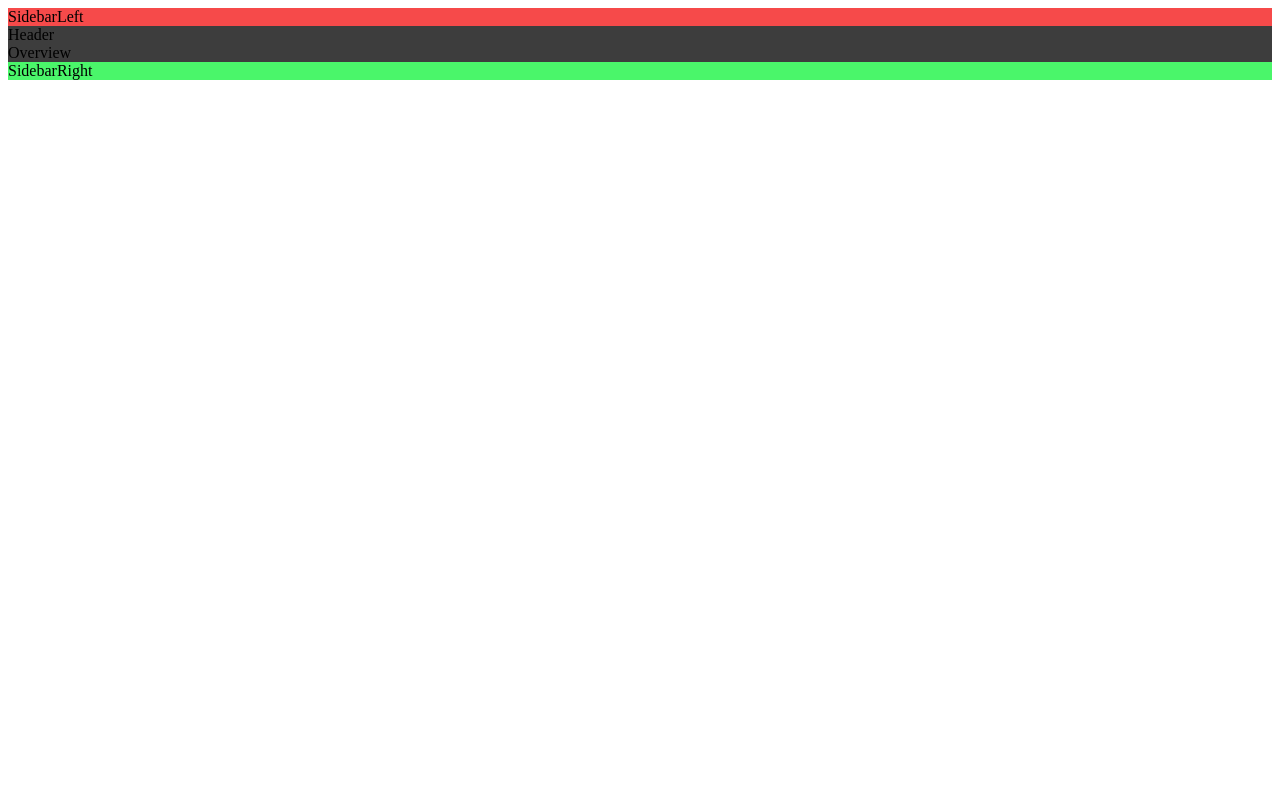
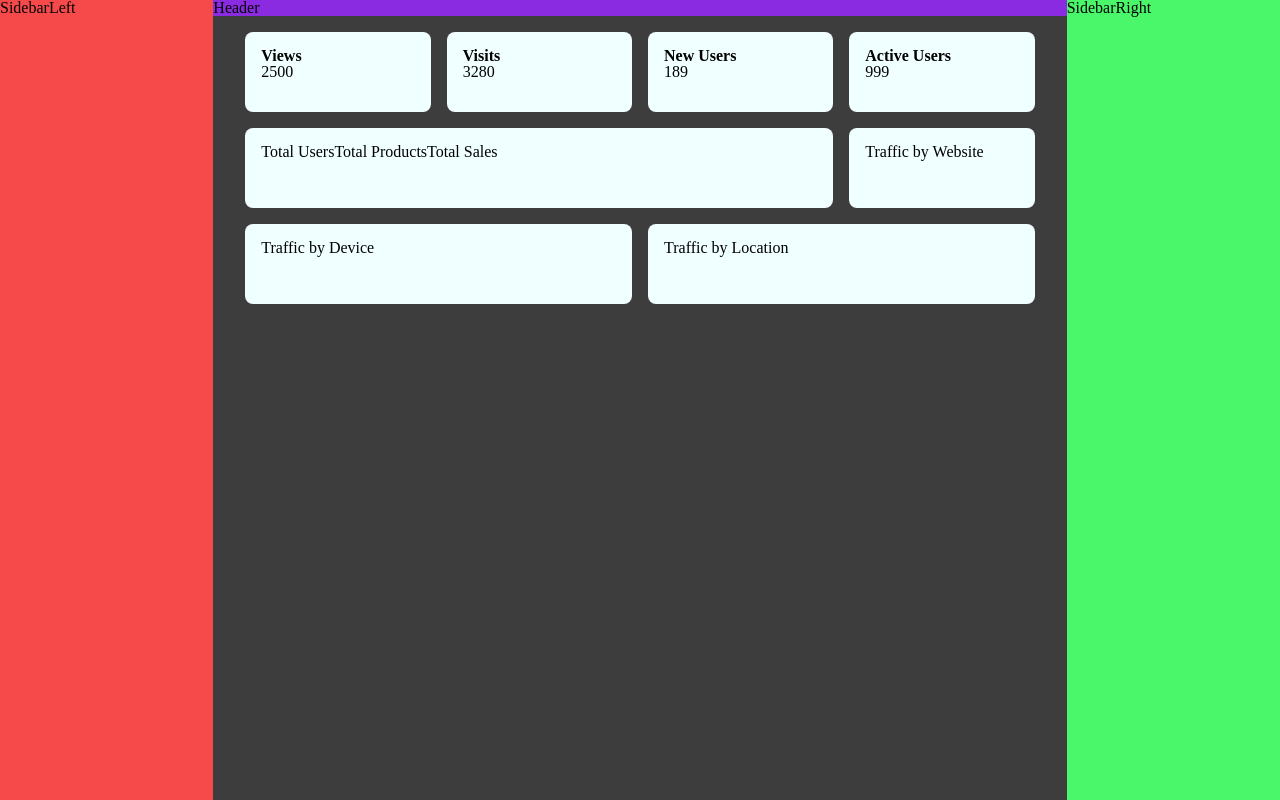
Before and after one commit to rodrigoronin/krab-admin-dashboard, a React (Vite) app: page / in a window 1280 px wide. Built offline with nearby package versions, Linux system fonts and the light colour scheme.

Commit message:
feat(dashboard): add Overview page layout skeleton

```diff
--- a/src/app/layouts/DashboardLayout.tsx
+++ b/src/app/layouts/DashboardLayout.tsx
@@ -1,19 +1,19 @@
 import SidebarLeft from "@components/feature/SidebarLeft";
 import Header from "@components/ui/Header";
 import SidebarRight from "@components/feature/SidebarRight";
+import { Outlet } from "react-router";
 
 import style from "@styles/DashboardLayout.module.css";
-import { Outlet } from "react-router";
 
 const DashboardLayout = () => {
   return (
-    <div className={style["container"]}>
+    <div className={style.container}>
       <SidebarLeft />
 
-      <div className={style["content"]}>
+      <div className={style.content}>
         <Header />
 
-        <main>
+        <main className={style.container__main}>
           <Outlet />
         </main>
       </div>
--- a/src/app/routes/Overview.tsx
+++ b/src/app/routes/Overview.tsx
@@ -1,5 +1,46 @@
+import style from "@styles/Overview.module.css";
+
+// TODO: extract structure from here and create specialized components
+
 const Overview = () => {
-  return <div>Overview</div>;
+  return (
+    <div className={style.container}>
+      <div className={`${style["grid-item-1"]} ${style.card}`}>
+        <h2>Views</h2>
+        <span>2500</span>
+      </div>
+      <div className={`${style["grid-item-2"]} ${style.card}`}>
+        <h2>Visits</h2>
+        <span>3280</span>
+      </div>
+      <div className={`${style["grid-item-3"]} ${style.card}`}>
+        <h2>New Users</h2>
+        <span>189</span>
+      </div>
+      <div className={`${style["grid-item-4"]} ${style.card}`}>
+        <h2>Active Users</h2>
+        <span>999</span>
+      </div>
+
+      <div className={`${style["grid-item-5"]} ${style["spline-chart"]} ${style.card}`}>
+        <span>Total Users</span>
+        <span>Total Products</span>
+        <span>Total Sales</span>
+      </div>
+
+      <div className={`${style["grid-item-6"]} ${style.card}`}>
+        <span>Traffic by Website</span>
+      </div>
+
+      <div className={`${style["grid-item-7"]} ${style.card}`}>
+        <span>Traffic by Device</span>
+      </div>
+
+      <div className={`${style["grid-item-8"]} ${style.card}`}>
+        <span>Traffic by Location</span>
+      </div>
+    </div>
+  );
 };
 
 export default Overview;
--- a/src/components/ui/Header.tsx
+++ b/src/components/ui/Header.tsx
@@ -1,5 +1,7 @@
+import style from "@styles/Header.module.css";
+
 const Header = () => {
-  return <div>Header</div>;
+  return <div className={style.container}>Header</div>;
 };
 
 export default Header;
--- a/src/main.tsx
+++ b/src/main.tsx
@@ -2,6 +2,8 @@ import { StrictMode } from "react";
 import { createRoot } from "react-dom/client";
 import { BrowserRouter } from "react-router";
 import App from "./app/App.tsx";
+
+import "@styles/reset.css";
 
 createRoot(document.getElementById("root")!).render(
   <StrictMode>
--- a/src/styles/DashboardLayout.module.css
+++ b/src/styles/DashboardLayout.module.css
@@ -1,3 +1,17 @@
 .container {
   background-color: #3d3d3d;
+
+  display: grid;
+  grid-template-columns: 1fr 4fr 1fr;
+
+  grid-template-areas:
+    "sidebar-left header sidebar-right"
+    "sidebar-left header sidebar-right"
+    "sidebar-left main sidebar-right";
+
+  height: 100vh;
 }
+
+.container__main {
+  grid-area: main;
+}
--- /dev/null
+++ b/src/styles/Header.module.css
@@ -0,0 +1,4 @@
+.container {
+  background-color: blueviolet;
+  grid-area: header;
+}
--- a/src/styles/Overview.module.css
+++ b/src/styles/Overview.module.css
@@ -0,0 +1,42 @@
+.container {
+  display: grid;
+  gap: 1rem;
+  grid-template-columns: 1fr 1fr 1fr 1fr;
+  grid-template-areas:
+    "grid-item-1 grid-item-2 grid-item-3 grid-item-4"
+    "grid-item-5 grid-item-5 grid-item-5 grid-item-6"
+    "grid-item-7 grid-item-7 grid-item-8 grid-item-8";
+  padding: 1rem 2rem;
+}
+
+.grid-item-1 {
+  grid-area: grid-item-1;
+}
+.grid-item-2 {
+  grid-area: grid-item-2;
+}
+.grid-item-3 {
+  grid-area: grid-item-3;
+}
+.grid-item-4 {
+  grid-area: grid-item-4;
+}
+.grid-item-5 {
+  grid-area: grid-item-5;
+}
+.grid-item-6 {
+  grid-area: grid-item-6;
+}
+.grid-item-7 {
+  grid-area: grid-item-7;
+}
+.grid-item-8 {
+  grid-area: grid-item-8;
+}
+
+.card {
+  background-color: azure;
+  padding: 1rem;
+  border-radius: 8px;
+  height: 5rem;
+}
--- a/src/styles/SidebarLeft.module.css
+++ b/src/styles/SidebarLeft.module.css
@@ -1,3 +1,4 @@
 .container {
   background-color: #f64a4a;
+  grid-area: sidebar-left;
 }
--- a/src/styles/SidebarRight.module.css
+++ b/src/styles/SidebarRight.module.css
@@ -1,3 +1,4 @@
 .container {
   background-color: #4af66a;
+  grid-area: sidebar-right;
 }
```
